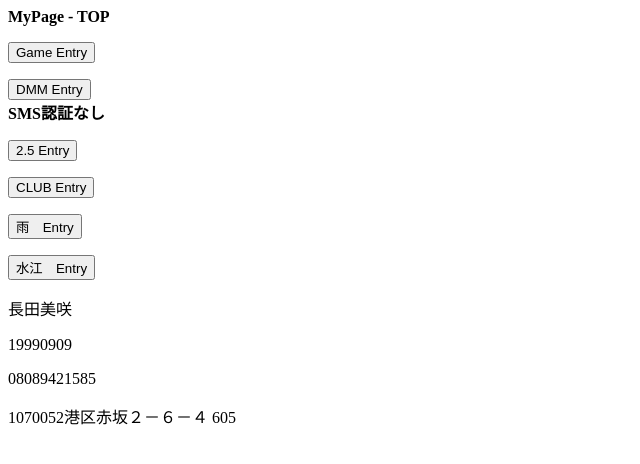
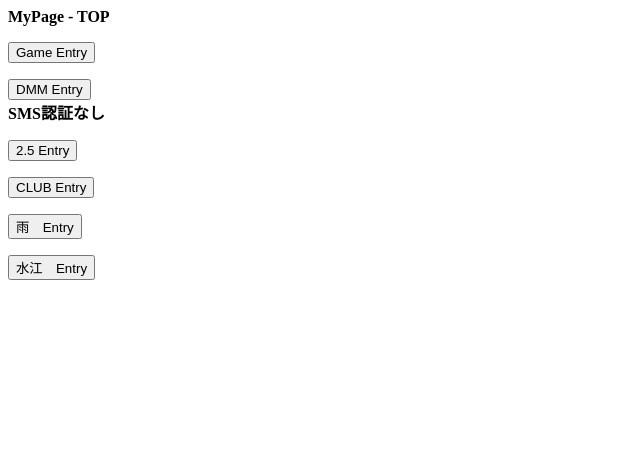
Before and after one commit to rubykytam/winter2025, a plain HTML site: page index.html in a window 1280 px wide. Shown: the whole page, without its empty margins (0-640 px from the left). Drawn offline with Linux system fonts and the light colour scheme.

Commit message:
delete address

```diff
--- a/index.html
+++ b/index.html
@@ -36,10 +36,6 @@
         <input type="submit" value="水江　Entry">
         <input name="CERK" type="hidden" value="fde7e2dc3c32c64494904f75cdd735ee">
     </form>
-<p>長田美咲</p>
-<p>19990909</p>
-<p>08089421585</p>
-    <p>1070052港区赤坂２－６－４ 605　</p>
 
 </body>
 </html>
```
